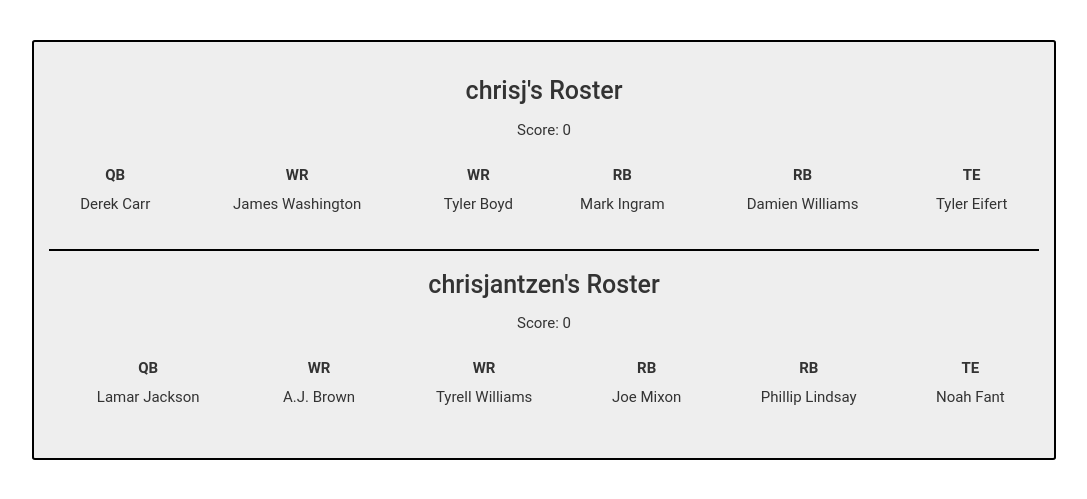
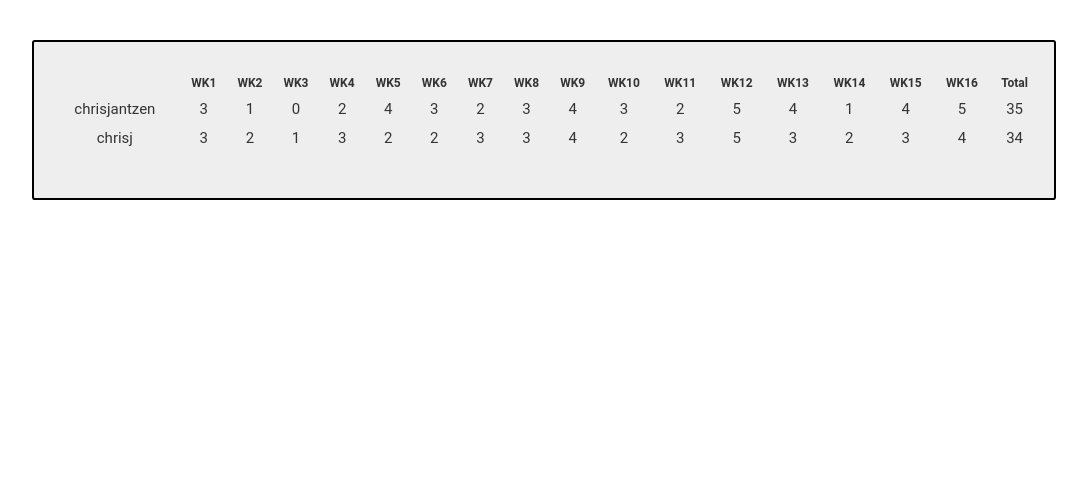
Before and after one commit to Bolgzdrt/CloudComputingMidterm-Fantasy, a Flask app: page /league in a window 1280 px wide. Shown: the part 50-549 px from the top of the page, without its empty margins (96-1183 px from the left). Run offline with Flask 2, Linux system fonts and the light colour scheme; a user stored in the database is signed in; data comes from the database, SQL or seed files in the repository; some libraries are stand-ins or nearby versions.

Commit message:
Sorted League Weekly Table

```diff
--- a/app.py
+++ b/app.py
@@ -7,7 +7,7 @@ from wtforms.validators import InputRequired, Email, Length
 from flask_sqlalchemy import SQLAlchemy
 from flask_login import LoginManager, UserMixin, login_user, login_required, logout_user, current_user
 from werkzeug.security import generate_password_hash, check_password_hash
-from utils import getPlayerNames, getRosterPlayers, getPlayerStats, getPlayerScores
+from utils import getPlayerNames, getRosterPlayers, getPlayerStats, getPlayerScores, getUserWeekByWeekScore
 from random import randrange
 from functools import reduce
 
@@ -133,8 +133,14 @@ def buildroster():
 @login_required
 def league():
   rosters = Roster.query.with_entities(Roster.QB, Roster.WR1, Roster.WR2, Roster.RB1, Roster.RB2, Roster.TE, Roster.RosterID)
-  players = getRosterPlayers(Players, User, rosters)
-  return render_template('league.html', roster=players)
+  players = getRosterPlayers(Players, User, Team, rosters)
+  league_weekly_scores = []
+  for r in rosters:
+    weekly_score = getUserWeekByWeekScore(r, Players, Team, User)
+    league_weekly_scores.append(weekly_score)
+
+  league_weekly_scores.sort(key=lambda e: e['total'], reverse=True)
+  return render_template('league.html', scores=league_weekly_scores)
 
 @app.route('/logout')
 @login_required
--- a/static/index.css
+++ b/static/index.css
@@ -109,6 +109,10 @@ nav ul li a {
   margin-top: 1.5rem;
 }
 
+.leagueTable th {
+  font-size: 12px;
+}
+
 .tableContainer p {
   margin: 0.5rem 0;
   font-size: 1.5rem;
--- a/templates/league.html
+++ b/templates/league.html
@@ -22,30 +22,37 @@ Home
 </nav>
 <div class="container">
   <div class="template">
-    {% for r in roster %}
-      <div class="tableContainer">
-        <h1 class="leagueTitle">{{ r.owner }}'s Roster</h1>
-        <p>Score: {{ r.points }}</p>
     <table class="leagueTable">
       <tr>
-            <th>QB</th>
-            <th>WR</th>
-            <th>WR</th>
-            <th>RB</th>
-            <th>RB</th>
-            <th>TE</th>
+        <th></th>
+        <th>WK1</th>
+        <th>WK2</th>
+        <th>WK3</th>
+        <th>WK4</th>
+        <th>WK5</th>
+        <th>WK6</th>
+        <th>WK7</th>
+        <th>WK8</th>
+        <th>WK9</th>
+        <th>WK10</th>
+        <th>WK11</th>
+        <th>WK12</th>
+        <th>WK13</th>
+        <th>WK14</th>
+        <th>WK15</th>
+        <th>WK16</th>
+        <th>Total</th>
       </tr>
+      {% for w in scores %}
         <tr>
-            <td>{{ r.names['QB'] }}</td>
-            <td>{{ r.names['WR1'] }}</td>
-            <td>{{ r.names['WR2'] }}</td>
-            <td>{{ r.names['RB1'] }}</td>
-            <td>{{ r.names['RB2'] }}</td>
-            <td>{{ r.names['TE'] }}</td>
+          <td>{{ w.owner }}</td>
+          {% for s in w['weekly_score'] %}
+          <td>{{ s }}</td>
+          {% endfor %}
+          <td>{{w.total}}</td>
         </tr>
+        {% endfor %}
     </table>
-      </div>
-    {% endfor %}
   </div>
 </div>
 {% endblock %}
--- a/utils.py
+++ b/utils.py
@@ -1,3 +1,5 @@
+from functools import reduce
+
 positionsConst = ['QB', 'WR1', 'WR2', 'RB1', 'RB2', 'TE']
 gameConst = ['Game1', 'Game2', 'Game3', 'Game4', 'Game5', 'Game6', 'Game7', 'Game8', 'Game9', 'Game10', 'Game11', 'Game12', 'Game13', 'Game14', 'Game15', 'Game16']
 
@@ -21,7 +23,7 @@ def getPlayerNames(Players, roster):
 
   return names
 
-def getRosterPlayers(Players, User, rosters):
+def getRosterPlayers(Players, User, Team, rosters):
   players = []
   for r in rosters:
     owner = User.query.filter_by(RosterID = r.RosterID).first()
@@ -38,6 +40,8 @@ def getRosterPlayers(Players, User, rosters):
       'points': 0,
       'owner': owner.username
     }
+    player_scores = getPlayerScores(r, Team, Players)
+    obj['points'] = reduce(lambda acc, curr: acc + player_scores[curr], player_scores, 0)
     for pid, pos in zip(player_ids, positionsConst):
       name = Players.query.filter_by(PlayerID=pid).first()
       obj['names'][pos] = f'{name.PlayerFname} {name.PlayerLname}'
@@ -78,3 +82,40 @@ def getPlayerScores(roster, Team, Players):
     scores[pos] = Team.query.filter_by(TeamID=tid).first().Game1 + Team.query.filter_by(TeamID=tid).first().Game2 + Team.query.filter_by(TeamID=tid).first().Game3 + Team.query.filter_by(TeamID=tid).first().Game4 +  Team.query.filter_by(TeamID=tid).first().Game5 +  Team.query.filter_by(TeamID=tid).first().Game6 +  Team.query.filter_by(TeamID=tid).first().Game7 +  Team.query.filter_by(TeamID=tid).first().Game8 +  Team.query.filter_by(TeamID=tid).first().Game9 +  Team.query.filter_by(TeamID=tid).first().Game10 + Team.query.filter_by(TeamID=tid).first().Game11 + Team.query.filter_by(TeamID=tid).first().Game12 + Team.query.filter_by(TeamID=tid).first().Game13 + Team.query.filter_by(TeamID=tid).first().Game14 + Team.query.filter_by(TeamID=tid).first().Game15 + Team.query.filter_by(TeamID=tid).first().Game16
 
   return scores
+
+def getUserWeekByWeekScore(roster, Players, Team, User):
+  owner = User.query.filter_by(RosterID = roster[-1]).first()
+  score = [0 for x in range(16)]
+  for week in range(1, 17):
+    for p in roster[:-1]:
+      player_data = Players.query.filter_by(PlayerID=p).first()
+      team = Team.query.filter_by(TeamID=player_data.TeamID).first()
+      score[week-1] += __getUserWeekByWeekScoreHelper(week, team)
+
+  return {
+    'owner': owner.username,
+    'weekly_score': score,
+    'total': reduce(lambda acc, curr: acc + score[curr], score, 0)
+  }
+
+# Doesn't let you index with f'Game{i}' so gotta do it the bad way...
+def __getUserWeekByWeekScoreHelper(week, team):
+  options = {
+    1: team.Game1,
+    2: team.Game2,
+    3: team.Game3,
+    4: team.Game4,
+    5: team.Game5,
+    6: team.Game6,
+    7: team.Game7,
+    8: team.Game8,
+    9: team.Game9,
+    10: team.Game10,
+    11: team.Game11,
+    12: team.Game12,
+    13: team.Game13,
+    14: team.Game14,
+    15: team.Game15,
+    16: team.Game16,
+  }
+  return options[week]
```
Lines whose indentation alone changed are shown as unchanged.
